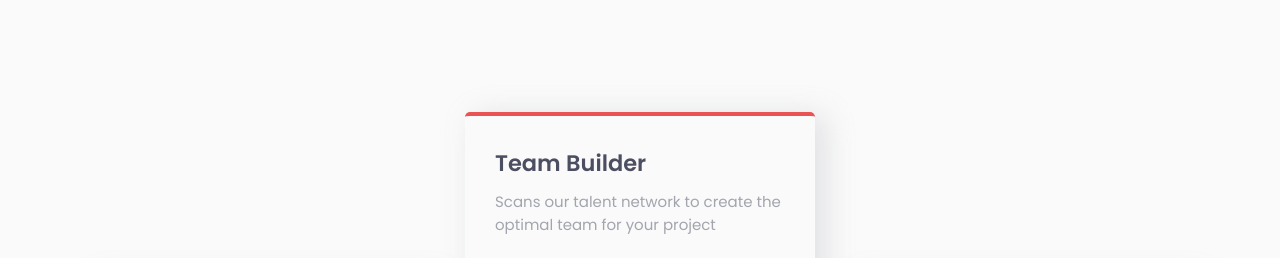
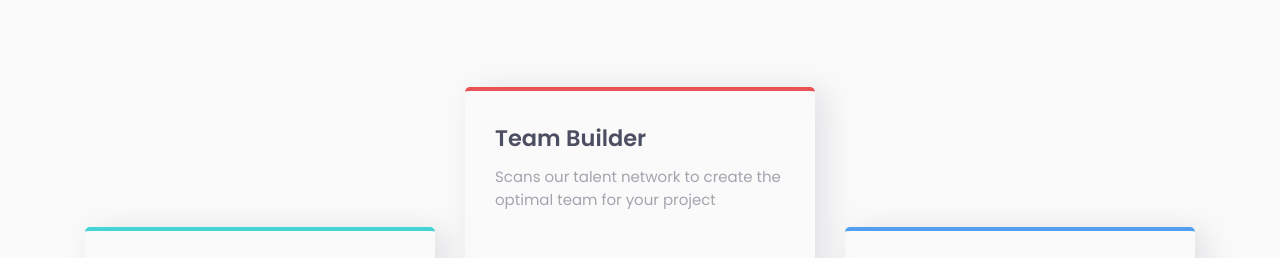
Before and after one commit to mo-oe/frontendmentor.io, a plain HTML site: page four-card-feature-section-master/index.html in a window 1280 px wide. Shown: the part 209-467 px from the top of the page. Drawn offline with Linux system fonts and the light colour scheme.

Commit message:
Update styles.css

```diff
--- a/four-card-feature-section-master/styles.css
+++ b/four-card-feature-section-master/styles.css
@@ -58,7 +58,7 @@ span {
     width: 100%;
     padding: 30px;
     height: 100vh;
-    max-height: 690px;
+    max-height: 590px;
     overflow: hidden;
     margin-bottom: 60px;
 }
```
